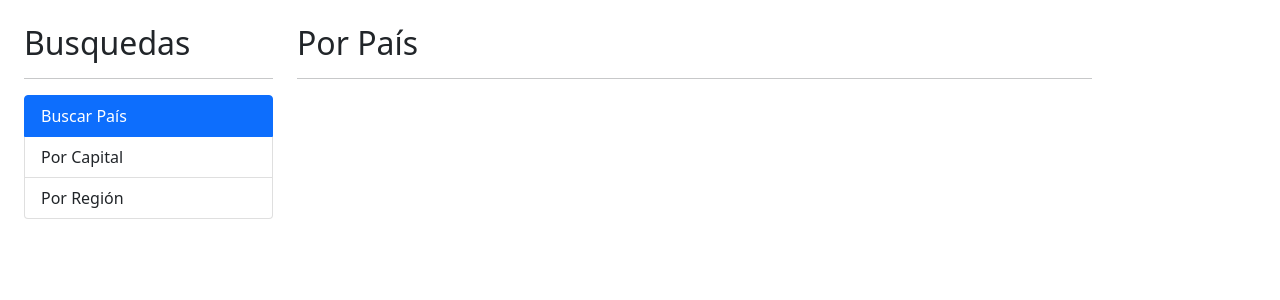
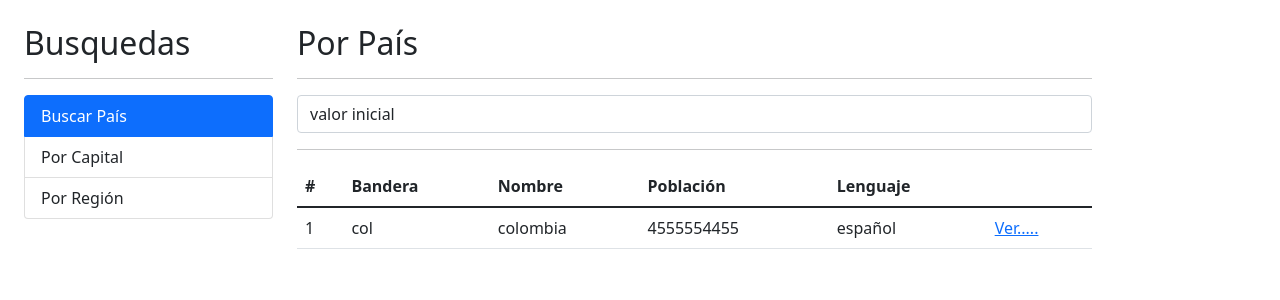
Before and after one commit to jodu07/paisesApp, an Angular app: page / in a window 1280 px wide. Shown: the top 300 px of the page. Built offline with nearby package versions, Linux system fonts and the light colour scheme.

Commit message:
commit 2

```diff
--- a/src/app/app.module.ts
+++ b/src/app/app.module.ts
@@ -1,6 +1,6 @@
 import { NgModule } from '@angular/core';
 import { BrowserModule } from '@angular/platform-browser';
-
+import { HttpClientModule } from '@angular/common/http';
 import { AppRoutingModule } from './app-routing.module';
 
 import { SharedModule } from './shared/shared.module';
@@ -18,6 +18,7 @@ import { AppComponent } from './app.component';
   ],
   imports: [
     BrowserModule,
+    HttpClientModule,
     AppRoutingModule,
     SharedModule,
     PaisModule
--- a/src/app/pais/pages/por-pais/por-pais.component.html
+++ b/src/app/pais/pages/por-pais/por-pais.component.html
@@ -1,2 +1,47 @@
 <h2>Por País</h2>
 <hr/>
+
+<div class="row">
+    <div class="col">
+        <form (ngSubmit)="mostrarTermino()" autocomplete="off" >
+            <input type="text"
+                   name="inputTermino"
+                   class="form-control"
+                   placeholder="Buscar País..."
+                   [(ngModel)]="termino"
+                   />
+        </form>
+    </div>
+</div>
+
+<hr>
+
+<div *ngIf="hayError"
+     class="alert alert-danger">
+     No se encontró nada con el término {{termino}}
+</div>
+
+<table *ngIf="!hayError" class="table table-hover">
+    <thead>
+        <tr>
+            <th> # </th>
+            <th>Bandera</th>
+            <th>Nombre</th>
+            <th>Población</th>
+            <th>Lenguaje</th>
+            <th></th>
+        </tr>
+    </thead>
+    <tbody>
+        <tr>
+            <td>1</td>
+            <td>col</td>
+            <td>colombia</td>
+            <td>4555554455</td>
+            <td>español</td>
+            <td>
+                <a href="/pais/col">Ver.....</a>
+            </td>
+        </tr>
+    </tbody>
+</table>
--- a/src/app/pais/pages/por-pais/por-pais.component.ts
+++ b/src/app/pais/pages/por-pais/por-pais.component.ts
@@ -1,4 +1,5 @@
-import { Component, OnInit } from '@angular/core';
+import { Component } from '@angular/core';
+import { PaisService } from '../../services/pais.service';
 
 @Component({
   selector: 'app-por-pais',
@@ -6,11 +7,30 @@ import { Component, OnInit } from '@angular/core';
   styles: [
   ]
 })
-export class PorPaisComponent implements OnInit {
+export class PorPaisComponent {
 
-  constructor() { }
+  termino: string = 'valor inicial';
+  hayError: boolean = false;
 
-  ngOnInit(): void {
+  constructor( private _paisService: PaisService){
+
   }
 
+  mostrarTermino(){
+    //console.log(this.termino);
+    this.hayError = false;    // no hay error
+
+    this._paisService.buscarPais(this.termino)
+    .subscribe( (resp) => {
+      //subscribe para disparar la peticion
+      console.log(resp);
+    }, (err) => {
+      this.hayError = true;   // si hay error
+      //console.log('error');
+      //console.info(err);
+
+    });
+  }
+
+
 }
--- a/src/app/pais/pages/por-region/por-region.component.html
+++ b/src/app/pais/pages/por-region/por-region.component.html
@@ -1,14 +1,2 @@
 <h2>Por Región</h2>
 <hr/>
-
-
-<div class="row">
-    <div class="col">
-        <form autocomplete="off">
-            <input type="text"
-                   name="termino"
-                   class="form-control"
-                   placeholder="Buscar País..."/>
-        </form>
-    </div>
-</div>
--- /dev/null
+++ b/src/app/pais/services/pais.service.ts
@@ -0,0 +1,40 @@
+import { HttpClient } from '@angular/common/http';
+import { Injectable } from '@angular/core';
+import { Observable, of } from 'rxjs';
+import { catchError } from 'rxjs/operators';
+
+
+@Injectable({
+  providedIn: 'root'
+  // con el root se inyecta de manera global en la aplicación
+})
+export class PaisService {
+
+  private apiKey: string = 'raRtghTR8PVTUukbpiLri8xVKSk12PHQ';
+  private apiUrl: string = 'https://restcountries.com/v2';
+
+
+  constructor( private http: HttpClient) { }
+
+
+  buscarPais(termino: string): Observable<any>{
+
+    const url = `${this.apiUrl}/name/${termino}`;
+     return this.http.get(url)
+     /*
+            .pipe(
+              / operadores rxjs(extensiones reactivas)= funciones que se ejecutan en base al producto de la peticion del observable get.(url)
+              / catchError recibe un error y debe regresar un observable
+              / of es una funcion que genera observables, transfroma lo que sea en observables
+              catchError(err => of(['hola']) )
+            );
+    */
+  }
+
+
+
+
+
+
+
+}
```
Also changed, not shown: src/app/pais/pais.module.ts (+6 -1 lines).
